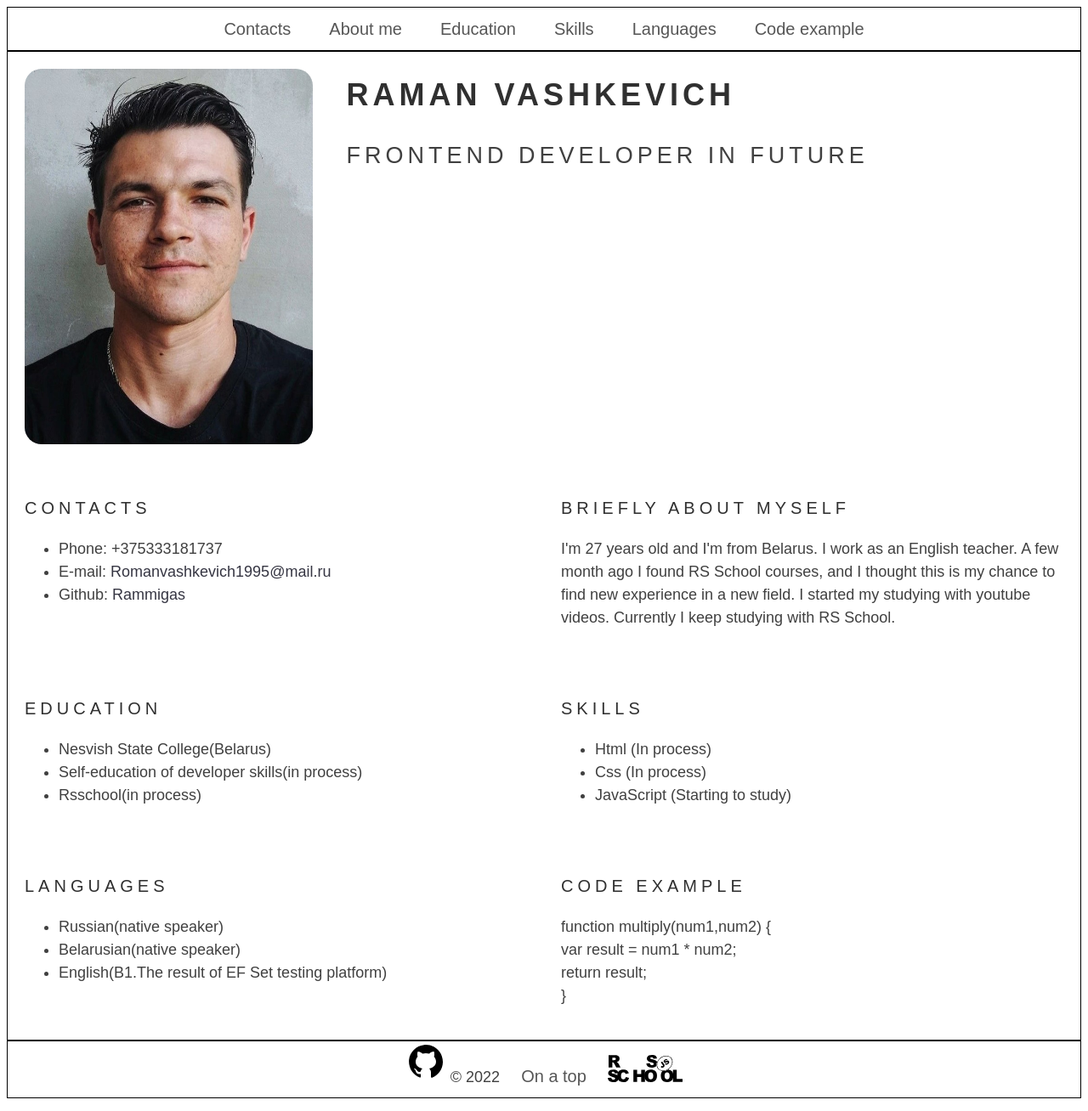
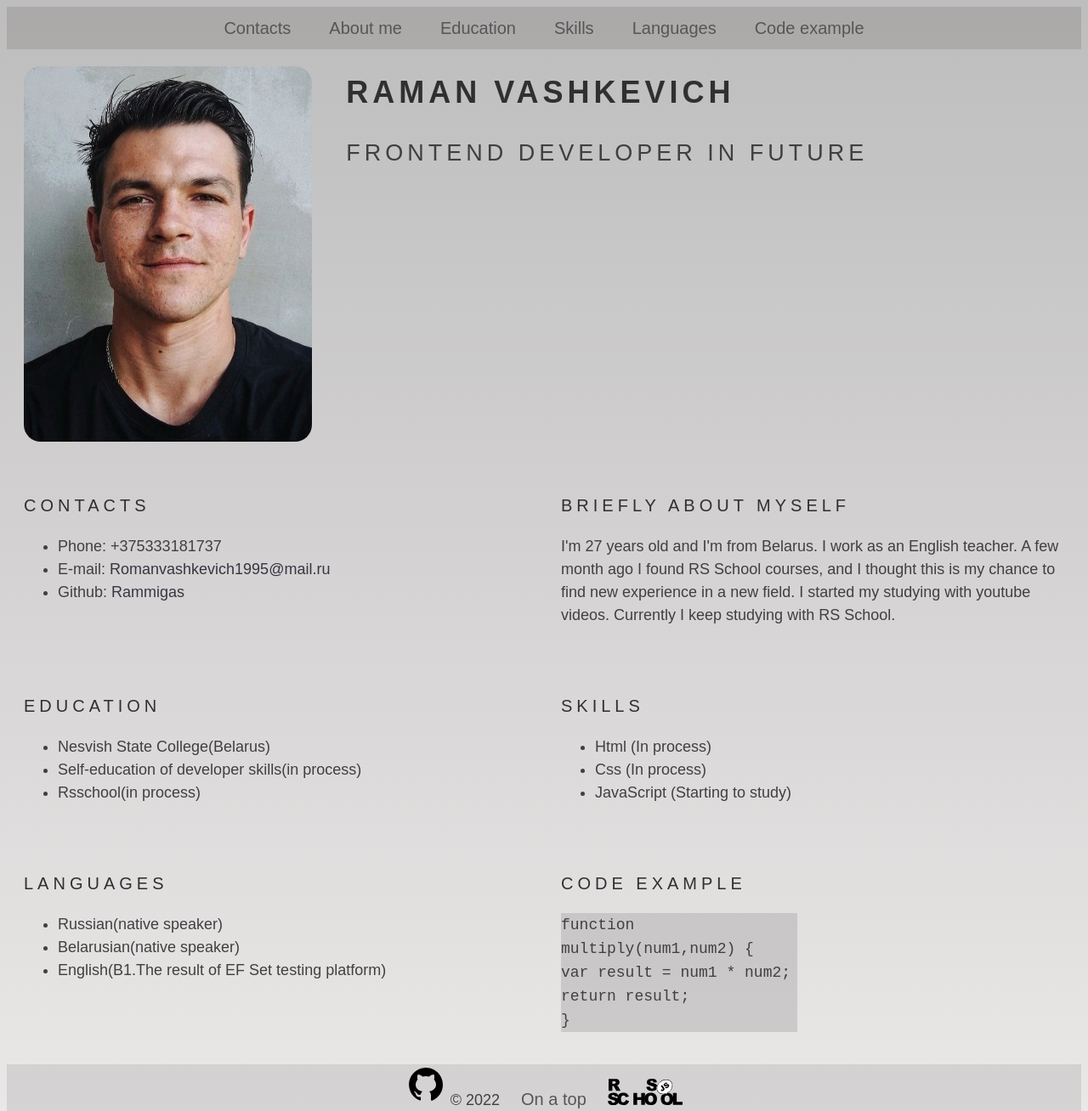
Before and after one commit to Rammigas/rsschool-cv, a plain HTML site: page index.html in a window 1280 px wide. Shown: the top 1308 px of the page at 85% size. Drawn offline with Linux system fonts and the light colour scheme.

Commit message:
update: add background styles

```diff
--- a/css/style.css
+++ b/css/style.css
@@ -12,7 +12,6 @@ body {
 .container {
 	max-width: 1440px;
 	margin: 0 auto;
-	border: 1px solid #000;
 }
 
 html {
@@ -50,6 +49,10 @@ html {
 
 .footer {
 	text-align: center;
+}
+
+.code-ex {
+	width: 47%;
 }
 
 /* font styles */
@@ -102,3 +105,20 @@ body {
 .link:hover {
 	color: #222222;
 }
+
+/* background */
+body {
+	background: linear-gradient(#403e3e57, #c3baba57)
+}
+
+.header {
+	background-color: #5049492c;
+}
+
+.code-ex {
+	background-color: #9a9a9a5e;
+}
+
+.footer {
+	background-color: #55545424;
+}
--- a/index.html
+++ b/index.html
@@ -72,11 +72,12 @@
 			</section>
 			<section class="section">
 				<h3 class="section-title" id="code">Code example</h3>
-				<p>
+				<p class="code-ex"><code>
 					function multiply(num1,num2) {<br>
 					var result = num1 * num2;<br>
 					return result;<br>
 					}
+					</code>
 				</p>
 			</section>
 		</div>
@@ -92,4 +93,5 @@
 		</div>
 	</footer>
 </body>
+
 </html>
```
